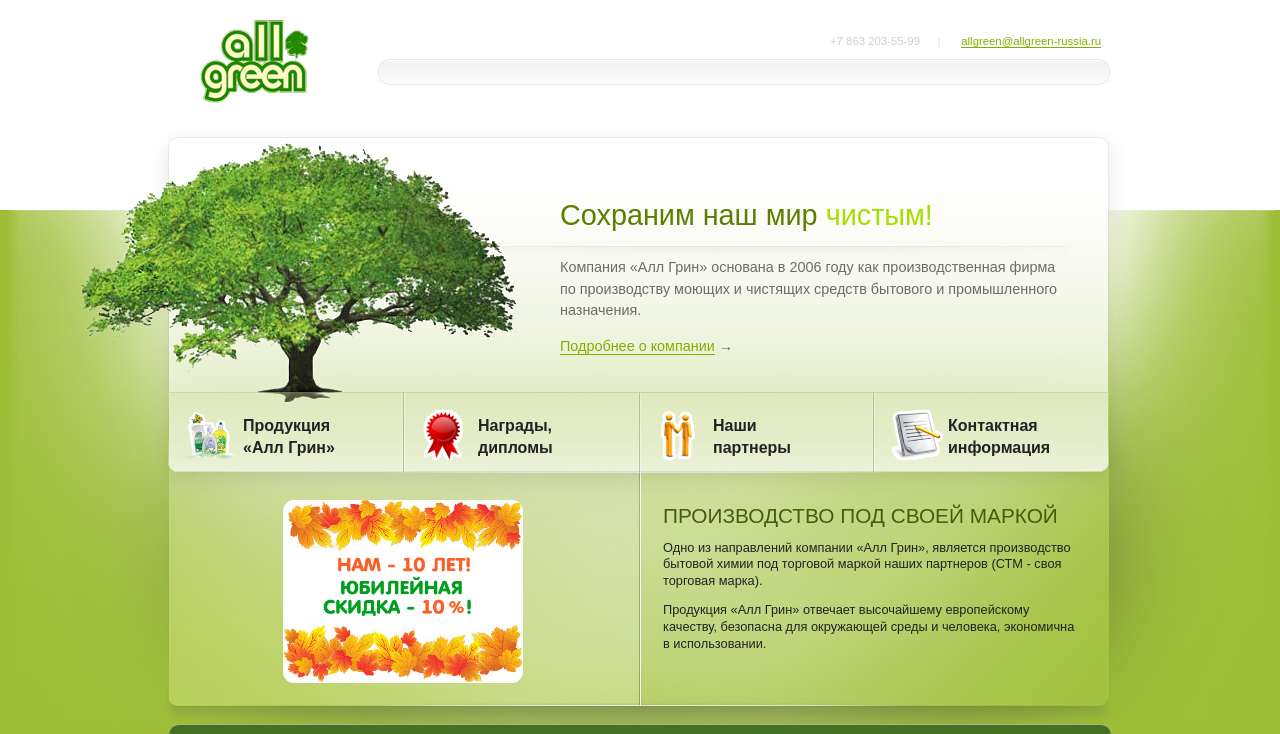
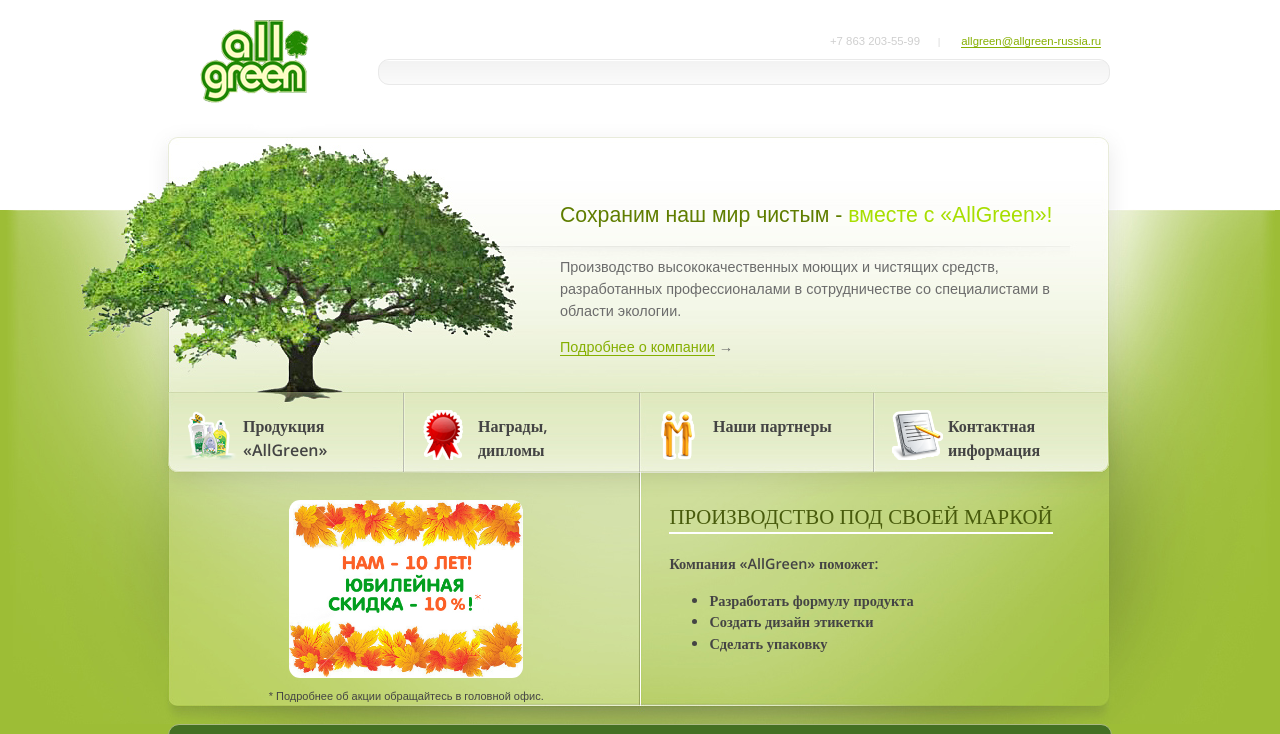
Before and after one commit to global-tender/allgreen-russia, a PHP site: page / in a window 1280 px wide. Shown: the top 734 px of the page. Run offline with PHP 8.4, Linux system fonts and the light colour scheme.

Commit message:
index style and text changes

```diff
--- a/css/style.css
+++ b/css/style.css
@@ -22,6 +22,10 @@ a:hover {
 
 .hidden {
 	display: none;
+}
+
+.href-off {
+	pointer-events: none;
 }
 
 
@@ -153,8 +157,8 @@ footer div.footer-element {
 }
 .content-index .info .info-top-text {
 	font-style: normal;
-	font-size: 1.8em;
-	line-height: 2.2em;
+	font-size: 1.33em;
+	line-height: 3em;
 	color: #5f7d00;
 }
 .content-index .info .info-top-text .info-green {
@@ -218,6 +222,8 @@ footer div.footer-element {
 .content-index nav.index-menu li a span {
 	top: 5px;
 	position: relative;
+	font-family: "Open Sans";
+	color: #444;
 }
 
 /* *** */
@@ -235,28 +241,34 @@ footer div.footer-element {
 .content-index .index-sections .index-sect-left {
 	padding:25px;
 	vertical-align: top;
-	width: 50%;
+	width: 470px;
 	text-align: center;
 
 	display: table-cell;
 }
 
 .content-index .index-sections .index-sect-left img {
-	max-width: 240px;
+	max-width: 234px;
 	border-radius: 11px;
+}
+
+.content-index .index-sections .index-sect-left p.skidka-info {
+	font-size: 11px;
+	color: #444;
 }
 
 
 .content-index .index-sections .index-sect-right {
 	padding:25px;
 	vertical-align: top;
-	width: 50%;
+	width: 470px;
 	text-align: left;
 
 	display: table-cell;
 }
 
 .content-index .index-sections .index-sect-right h2 {
+	font-family: "Open Sans";
 	font-style: normal;
 	font-size: 1.3em;
 	line-height: 1em;
@@ -264,11 +276,26 @@ footer div.footer-element {
 	font-weight: normal;
 	margin: .3em 0;
 	padding: 0;
+
+	border-bottom: 2px solid #fff;
+	padding-bottom: 5px;
+	display: inline-block;
 }
 
 .content-index .index-sections .index-sect-right p {
-	font-size: .8em;
+	font-family: "Open Sans";
+	font-size: .9em;
 	line-height: 1.3em;
+	font-weight: bold;
+	color: #444;
+}
+
+.content-index .index-sections .index-sect-right li {
+	font-family: "Open Sans";
+	font-size: .9em;
+	line-height: 1.5em;
+	font-weight: bold;
+	color: #444;
 }
 
 
--- a/footer.php
+++ b/footer.php
@@ -1,11 +1,7 @@
 
 <footer>
 	<div class="footer-element">
-		<a class="social" href="https://vk.com/allgreenrussia" target="_blank" title="Наша страница ВКонтакте"><img src="/img/vk32.png"></a>
-	</div>
-
-	<div class="footer-element">
-		<span class="space">|</span><b>«Алл Грин»</b><span> — производство моющих и чистящих средств</span>
+		<b>«Алл Грин»</b><span> — производство моющих и чистящих средств</span>
 	</div>
 
 	<div class="footer-element">
@@ -22,5 +18,37 @@
 
 <script src="/js/main.js?ver=0.001" type="text/javascript"></script>
 
+
+<!-- Yandex.Metrika counter -->
+<script type="text/javascript">
+	(function (d, w, c) {
+		(w[c] = w[c] || []).push(function() {
+			try {
+				w.yaCounter40917884 = new Ya.Metrika({
+					id:40917884,
+					clickmap:true,
+					trackLinks:true,
+					accurateTrackBounce:true,
+					webvisor:true
+				});
+			} catch(e) { }
+		});
+
+		var n = d.getElementsByTagName("script")[0],
+			s = d.createElement("script"),
+			f = function () { n.parentNode.insertBefore(s, n); };
+		s.type = "text/javascript";
+		s.async = true;
+		s.src = "https://mc.yandex.ru/metrika/watch.js";
+
+		if (w.opera == "[object Opera]") {
+			d.addEventListener("DOMContentLoaded", f, false);
+		} else { f(); }
+	})(document, window, "yandex_metrika_callbacks");
+</script>
+<noscript><div><img src="https://mc.yandex.ru/watch/40917884" style="position:absolute; left:-9999px;" alt="" /></div></noscript>
+<!-- /Yandex.Metrika counter -->
+
+
 </body>
 </html>
--- a/header.php
+++ b/header.php
@@ -18,9 +18,15 @@
 	<link rel="apple-touch-icon" href="/favicon.png">
 	<link href="/favicon.png" rel="shortcut icon" type="image/x-icon">
 
+	<!-- fonts -->
+	<link href='https://fonts.googleapis.com/css?family=Open+Sans:100,300,400,600&amp;subset=cyrillic-ext,cyrillic' rel='stylesheet' type='text/css'>
+	<link href='https://fonts.googleapis.com/css?family=Ubuntu:300,400,500,700&amp;subset=latin,cyrillic-ext,cyrillic' rel='stylesheet' type='text/css'>
+	<link href='https://fonts.googleapis.com/css?family=Exo+2:400,500,600,700&amp;subset=latin,cyrillic' rel='stylesheet' type='text/css'>
+	<!-- //fonts -->
+
 	<link rel="stylesheet" href="/css/normalize.css">
 	<link rel="stylesheet" href="/css/main.css">
-	<link rel="stylesheet" href="/css/style.css?ver=0.002">
+	<link rel="stylesheet" href="/css/style.css?ver=0.004">
 </head>
 
 <?php
@@ -43,7 +49,7 @@
 	<header>
 		<div class="header">
 			<div class="header-element-logo">
-				<a href="/" title="«Алл Грин» — производство моющих и чистящих средств"><img src="/img/logo.gif" alt="allgreen"></a>
+				<a href="/" class="<? if ($_SERVER['PHP_SELF'] == '/index.php') { echo 'href-off'; }?>" title="«Алл Грин» — производство моющих и чистящих средств"><img src="/img/logo.gif" alt="allgreen"></a>
 			</div>
 
 			<div class="header-element-right">
--- a/index.php
+++ b/index.php
@@ -8,9 +8,9 @@
 <div class="content-index">
 
 	<div class="info">
-		<div class="info-top-text">Сохраним наш мир <span class="info-green">чистым!</span></div>
+		<div class="info-top-text">Сохраним наш мир чистым - <span class="info-green">вместе с «AllGreen»!</span></div>
 
-		<h1>Компания «Алл Грин» основана в 2006 году как производственная фирма по производству моющих и чистящих средств бытового и промышленного назначения.</h1>
+		<h1>Производство высококачественных моющих и чистящих средств, разработанных профессионалами в сотрудничестве со специалистами в области экологии.</h1>
 
 		<p><a href="/company/" title="О компании">Подробнее о компании</a>&nbsp;→</p>
 	</div>
@@ -20,7 +20,7 @@
 			<li>
 				<a href="/products/" title="Продукция компании «Алл Грин»">
 					<img src="/img/prods/1.png" alt="Продукция компании «Алл Грин»">
-					<span>Продукция «Алл Грин»</span>
+					<span>Продукция «AllGreen»</span>
 				</a>
 			</li>
 			<li>
@@ -48,13 +48,18 @@
 
 		<div class="index-sect-left">
 			<img src="/img/skidka.jpg" alt="Скидка 10% на все в честь юбилея компании - 10 лет">
+			<p class="skidka-info">* Подробнее об акции обращайтесь в головной офис.</p>
 		</div>
 
 		<div class="index-sect-right">
 			<h2>ПРОИЗВОДСТВО ПОД СВОЕЙ МАРКОЙ</h2>
-			<p>Одно из направлений компании «Алл Грин», является производство бытовой химии под торговой маркой наших партнеров (СТМ - своя торговая марка).</p>
-			<p></p>
-			<p>Продукция «Алл Грин» отвечает высочайшему европейскому качеству, безопасна для окружающей среды и человека, экономична в использовании.</p>
+			<p>Компания «AllGreen» поможет:</p>
+			<ul>
+				<li>Разработать формулу продукта</li>
+				<li>Создать дизайн этикетки</li>
+				<li>Сделать упаковку</li>
+			</ul>
+
 		</div>
 
 	</div>
```
Also changed, not shown: img/skidka.jpg.
